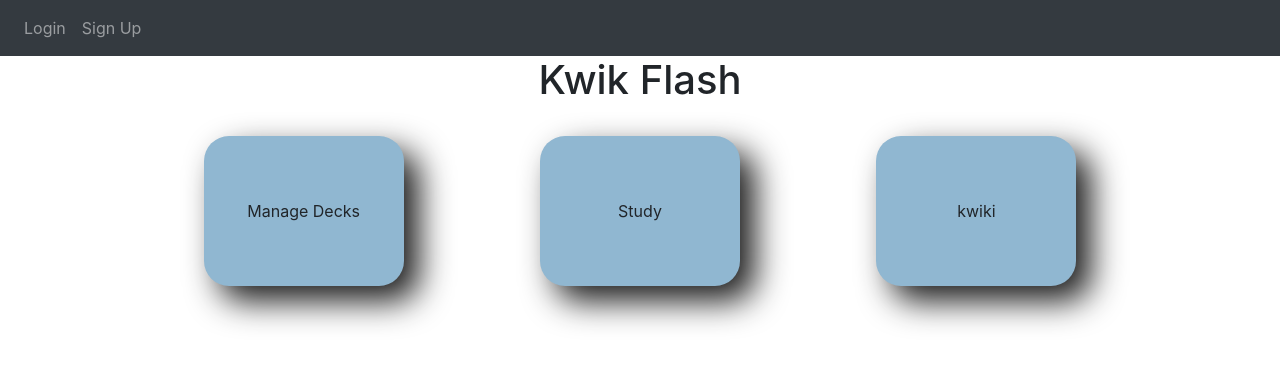
After one commit to Kaje68/website, a Python web app: template templates/test.html in a window 1280 px wide. The commit adds this page. Shown: the top 365 px of the page. Run offline with Jinja, Linux system fonts and the light colour scheme; the template is opened without the code that fills it, so the values that code supplies are empty; some libraries are stand-ins or nearby versions.

Commit message:
update 2
Adding some new pages, some future changes will be drastic from where I am now so want to keep a copy of as is.

```diff
--- a/__init__.py
+++ b/__init__.py
@@ -20,7 +20,7 @@ def create_app():
     app = Flask(__name__)
 
     #configure the flask application, this can be done through a config file as well
-    app.config["SECRET_KEY"] = "fpwbsl"                     #key used to sign session cookies to protect against data tampering
+    app.config["SECRET_KEY"] = "3141592654"                     #key used to sign session cookies to protect against data tampering
     app.config["SQLALCHEMY_DATABASE_URI"] = f"sqlite:///{DB_NAME}"
 
     #initialize(bind) plugin objects to our flask application
--- a/static/index.js
+++ b/static/index.js
@@ -42,21 +42,20 @@ function fetchDeck(deckTitle){
 
 //this "flips" the flash card by hiding one side and showing the other
 function flipFlash() {
-  var aside = document.getElementById("aside");
-  var bside = document.getElementById("bside");
-  if (aside.style.display === "none") {
-    aside.style.display = "block";
-    bside.style.display = "none";
-  } else {
-    aside.style.display = "none";
-    bside.style.display = "block";
-  }
+  var card = document.getElementById("flashcard");
+  card.classList.toggle('is-flipped');
 
 }
 
+// const card = document.querySelector('.card');
+// const buttons = document.querySelectorAll('button')
+// buttons.forEach(button => {
+//   button.addEventListener('click', () => card.classList.toggle('is-flipped'))
+// });
+
 
 // cheap way to link to bookstack on port 8080 when I have it running, though there is much better eways to do this.
-function bookstack(){
-  window.location.href = "http://localhost:8080";
+// function bookstack(){
+//   window.location.href = "http://localhost:8080";
 
-}
+// }
--- a/static/styles/styles.css
+++ b/static/styles/styles.css
@@ -1,64 +1,46 @@
-.flashcardnote {
-    position: relative;
-    border: none;  /* 1px dotted gray;  don't think a border is needed */
-    display: inline-block; /* if you want this container to shrink-to-fit */
-}
-.flashcardnote img {
-    display: block;
-    /* max-width: 50%; maybe see about user resizing and shifting text area acordingly.
-    max-height: 50%*/
-
-}
-.flashcardnote textarea {
-    position: absolute;
-    top: 2.5%;
-    left: 2.5%;
-    /* height: 200px;
-    width: 200px; */
-    height: 95%;
-    width: 95%;
-    text-align: center;
-    font-family: cursive;
-    font-weight: bolder;
-    font-size: 30px;
-    /* margin: auto */
-    background-color: rgba(255,255,255,0); /*a = alpha or opacitiy of just the background, 0 for completely transparent*/
-    border: none; /*1px solid blue; /* you can style the border too */
-    outline: none;
-}
 
 
 /*stolen and modified from https://codepen.io/magnificode/pen/rQpaBO
 This is how I got around doing an image of a note card and basically just created my
 own by taking this "paper style" and shrinking it with no holes to make it look like a flash card */
-:root {
-    --margin-line: #941c5a;
-    --lines: #1d97b8;
-}
 
-/* html,
-/* body {
+ /* html,
+ body {
     background-color: #eee;
     display: flex;
     align-items: center;
     justify-content: center;
     margin: 0;
     min-height: 100%;
+}  */
+/* :root{
+    --margin-line: #941c5a;
+    --lines: #1d97b8;
 } */
+/* body { background-color: #FBFAF5 ; } */
+
+.scene{ /*griffin had this before and I removed it not really understanding why he had it, and still don 't but I needed to add it to make  */
+        /*the transition actually look 3d. I tried simply adding it to .flashcard but it didn't work like it did with other attributes.  */
+    perspective: 1000px;
+    /* ok from 23schools, When defining the perspective property for an element, it is the CHILD elements that get the perspective view, NOT the element itself. */
+}
 
 .flashcard {
     width: 500px;
     height: 300px;
-    background-color: #fff;
+    background-color: #ffffee;
+    --lines: #1d97b8;
     background-image: linear-gradient(var(--lines) 0.05em, transparent 0.05em);
     background-size: 100% 2em;
     position: relative;
-    box-shadow: 45px 45px 33px rgba(27, 27, 27, 1);
-    border: 1px solid gray;
+    /* border: 1px solid gray; */
+    transition: transform 1s;
+    transform-style: preserve-3d;
+    transform-origin: center center;
+    /* why does resize only work on textarea? Would be nice for user to be able to resize*/
 }
 
-
-.flashcard textarea {
+.flashcard textarea{
     position: absolute;
     top: 2rem;
     left: 3rem;
@@ -72,26 +54,98 @@ own by taking this "paper style" and shrinking it with no holes to make it look
     padding-left: 1rem;
     margin: 0;
     resize: none;
-    /* outline: none; */
+    outline: none;
+    /*backface-visibility: hidden;  /* I guess not needed since tied to .flashcard */
+    /* border: 10px solid gray; */
+
 }
 
-.flashcard flipbutton {
+  /* reddit Griffin has been helping me with my flip animation. https://codepen.io/rgriffinj/pen/NWJVoXG */
+  .card_face {
     position: absolute;
-    /* background-color: #008CBA;
-    border: none;
-    color: white;
-    padding: 15px 32px;
+    display: flex;
+    flex-direction: column;
+    justify-content: center;
+    align-items: center;
+    gap: 20px;
+    width: 100%;
+    height: 100%;
+    padding: 20px;
+    backface-visibility: hidden;
     text-align: center;
-    text-decoration: none;
-    display: inline-block;
-    font-size: 16px; */
+    font-family: cursive;
+    font-size: 2rem;
+    box-shadow: 45px 45px 33px rgba(27, 27, 27, 1);
+
+  }
+
+  .back{
+    transform: rotateY(180deg);
+  }
+
+
+  .flashcard.is-flipped {
+    transform: rotateY(-180deg);
+  }
+
+  .flashcard button {
+    position: absolute;
+    width: 60px;
     bottom:.5rem;
     right:.5rem;
   }
 
 
+
+/* This is for the user interface buttons*/
+
+
+
+.user_control{
+  display:grid;
+  grid-template-columns: repeat(auto-fit, minmax(250px, 1fr));
+  grid-gap: 10px;
+  width: 90%;
+  margin:  auto;
+  text-align: center;
+  /*added to cause everything to center, removed because it broke the temp colums autosize feature above */
+  /* display: flex;
+  align-items: center;
+  justify-content: center; */
+
+
+}
+
+.menu_buttons{
+  height: 150px;
+  width: 200px;
+  background-color: rgb(144, 183, 209);
+  border-radius: 25px;
+  transition: .5s;
+  /*added to cause everything to center*/
+  display: flex;
+  align-items: center;
+  justify-content: center;
+    /*doesn't appear to be needed anymore with "flex"*?
+    /* display: inline-block; */
+  /* text-align: center; */
+  /* this centers all the buttons inside the grid */
+  place-self: center;
+  box-shadow: 15px 15px 33px rgba(27, 27, 27, 1);
+}
+.menu_buttons:hover{
+  margin-top: -10px;
+  cursor: pointer;
+  box-shadow: 30px 30px 33px rgba(27, 27, 27, 1);
+}
+
+
   /* experiments */
 /* Do an horizontal flip when you move the mouse over the flip box container */
-.flashcard:hover textarea{
+/* .flashcard:hover {
     transform: rotateY(180deg);
+    transition: transform 1.8s;
+    transform-style: preserve-3d;
+    perspective: 1000px;
   }
+ */
--- a/templates/base.html
+++ b/templates/base.html
@@ -36,6 +36,7 @@
           <a class="nav-item nav-link" id="home" href="/">Home</a>
           <a class="nav-item nav-link" id="bookstack" href="http://localhost:8080" >Bookstack</a> <!-- added kjk to link to bookstack -->
           <a class="nav-item nav-link" id="logout" href="/logout">Logout</a>
+
           {% else %}
           <a class="nav-item nav-link" id="login" href="/login">Login</a>
           <a class="nav-item nav-link" id="signUp" href="/sign-up">Sign Up</a>
--- /dev/null
+++ b/templates/test.html
@@ -0,0 +1,17 @@
+{% extends "base.html" %} {% block title %}Kwik Flash{% endblock %}
+{% block content %}
+<h1 align="center">Kwik Flash </h1>
+
+  <br>
+
+      <div class="user_control">
+        <div class="menu_buttons" onclick="location.href='/managedecks' ">Manage Decks</div>
+        <div class="menu_buttons" onclick="location.href='/' ">Study</div>
+        <div class="menu_buttons" onclick="location.href='/' ">kwiki</div>
+        <!-- <div class="menu_buttons" onclick="location.href='/' ">Manage Decks</div> -->
+      </div>
+
+
+
+
+  {% endblock %}
```
Also changed, not shown: templates/home.html (+13 -9 lines), templates/managedecks.html (added, +17 -0 lines), views.py (+19 -11 lines), static/cardsinhand.png (added).
